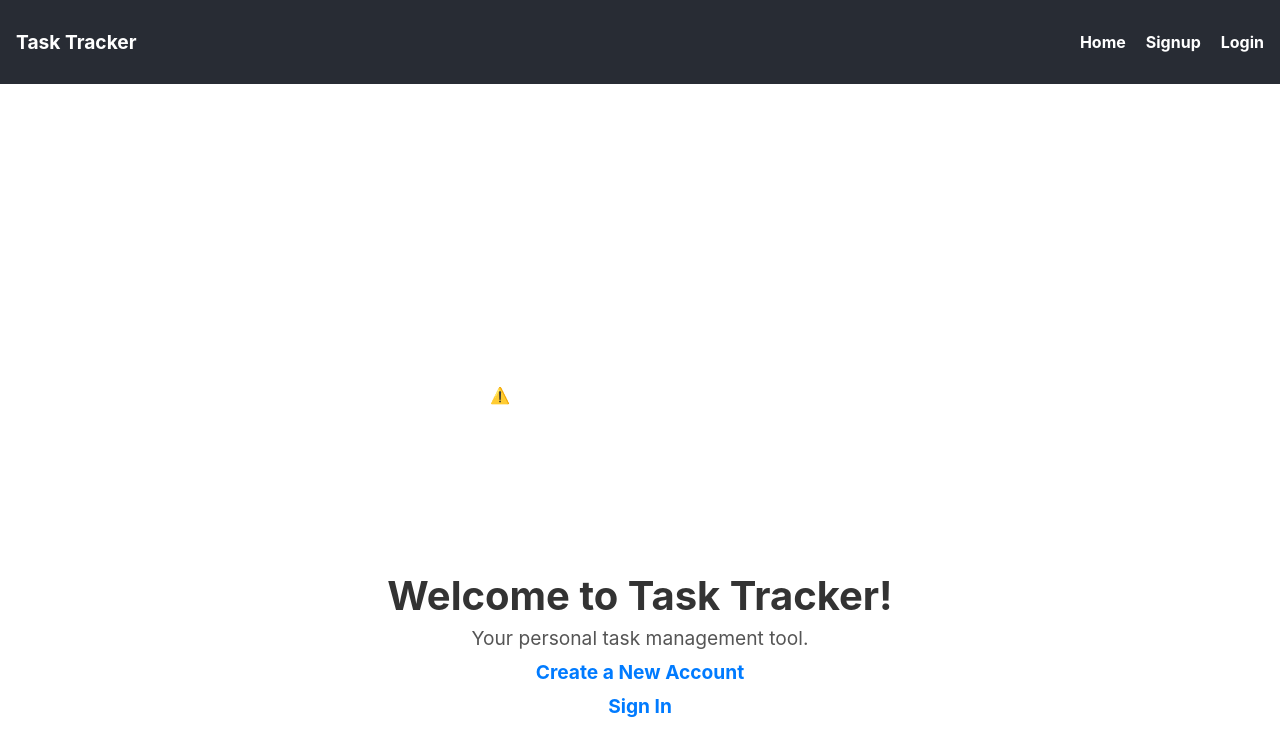
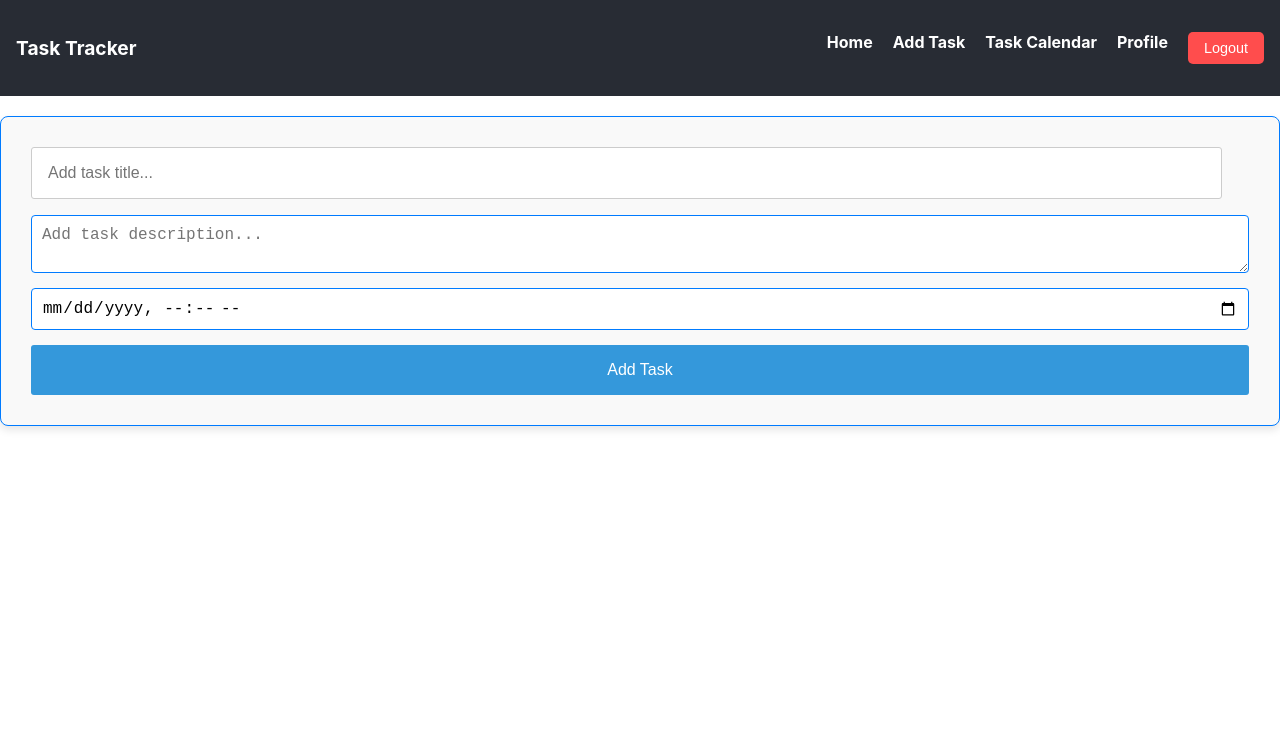
Before and after one commit to coder-mahi/SCOE_CSE_Sem_3, a React (Create React App) app in the folder CEP/task-tracker/: page /addtask in a window 1280 px wide. Before the commit this address led to /defaultpage. Shown: the top 756 px of the page. Built offline with nearby package versions, Linux system fonts and the light colour scheme; no server answers; sample sign-in values are in the browser's storage.

Commit message:
Log out after refresh issue solved

```diff
--- a/CEP/task-tracker/src/App.js
+++ b/CEP/task-tracker/src/App.js
@@ -1,3 +1,96 @@
+// import React, { useState, useEffect } from 'react';
+// import { BrowserRouter as Router, Route, Routes, Navigate } from 'react-router-dom';
+// import AddTask from './components/AddTask';
+// import TaskList from './components/TaskList';
+// import Footer from './components/Footer';
+// import Signup from './components/Signup';
+// import Login from './components/Login';
+// import Navbar from './components/Navbar';
+// import DefaultPage from './components/DefaultPage';
+// import './App.css';
+// import Profile from './components/Profile';
+// import TaskCalendar from './components/TaskCalendar';
+
+// const App = () => {
+//     const [tasks, setTasks] = useState([]); // State to store tasks
+//     const [isLoggedIn, setIsLoggedIn] = useState(false); // State to manage login status
+
+//     // Function to add a task
+//     const addTask = (task) => {
+//         const id = Math.floor(Math.random() * 10000) + 1; // Generate a random ID for the task
+//         const newTask = {
+//             id,
+//             ...task,
+//             createdAt: new Date().toLocaleString() // Add the current date and time as task creation time
+//         };
+//         setTasks([...tasks, newTask]); // Update the tasks state
+//     };
+
+//     // Function to delete a task
+//     const deleteTask = (id) => {
+//         setTasks(tasks.filter((task) => task.id !== id)); // Filter out the deleted task
+//     };
+
+//     // Check for due reminders every minute
+//     useEffect(() => {
+//         const intervalId = setInterval(() => {
+//             const now = new Date();
+//             tasks.forEach((task) => {
+//                 const reminderTime = new Date(task.reminderTime);
+//                 if (now >= reminderTime && !task.notified) {
+//                     alert(`Reminder: ${task.title} is due now!`);
+//                     task.notified = true; // Mark the task as notified
+//                 }
+//             });
+//         }, 60000); // Check every minute
+
+//         return () => clearInterval(intervalId); // Cleanup interval on component unmount
+//     }, [tasks]);
+
+//     // Function to handle login
+//     const handleLogin = () => {
+//         setIsLoggedIn(true); // Set login status to true
+//     };
+
+//     // Function to handle logout
+//     const handleLogout = () => {
+//         setIsLoggedIn(false); // Set login status to false
+//         localStorage.removeItem('token'); // Remove token from local storage
+//     };
+
+//     return (
+//         <Router>
+//             <div className="container">
+//                 {/* Pass props to Navbar */}
+//                 <Navbar isLoggedIn={isLoggedIn} onLogout={handleLogout} />
+
+//                 <Routes>
+//                     <Route path="/defaultpage" element={isLoggedIn ? <Navigate to="/home" /> : <DefaultPage />} />
+//                     <Route path="/signup" element={isLoggedIn ? <Navigate to="/home" /> : <Signup onSignup={handleLogin} />} />
+//                     <Route path="/login" element={isLoggedIn ? <Navigate to="/home" /> : <Login onLogin={handleLogin} />} />
+//                     <Route path="/home" element={isLoggedIn ? (
+//                         <>
+//                             <TaskList tasks={tasks} onDelete={deleteTask} />
+//                             <Footer />
+//                         </>
+//                     ) : (
+//                         <Navigate to="/defaultpage" />
+//                     )} />
+//                     <Route path="/addtask" element={isLoggedIn ? <AddTask onAdd={addTask} /> : <Navigate to="/defaultpage" />} />
+//                     <Route path="*" element={<Navigate to={isLoggedIn ? "/home" : "/defaultpage"} />} />
+//                     <Route path='/profile' element={<Profile/>}></Route>
+
+//                     <Route path="/calendar" element={isLoggedIn ? <TaskCalendar tasks={tasks} /> : <Navigate to="/defaultpage" />} />
+//                     <Route path="*" element={<Navigate to={isLoggedIn ? "/home" : "/defaultpage"} />} />
+//                 </Routes>
+//             </div>
+//         </Router>
+//     );
+// };
+
+// export default App;
+
+// src/App.js
 import React, { useState, useEffect } from 'react';
 import { BrowserRouter as Router, Route, Routes, Navigate } from 'react-router-dom';
 import AddTask from './components/AddTask';
@@ -13,7 +106,9 @@ import TaskCalendar from './components/TaskCalendar';
 
 const App = () => {
     const [tasks, setTasks] = useState([]); // State to store tasks
-    const [isLoggedIn, setIsLoggedIn] = useState(false); // State to manage login status
+    const [isLoggedIn, setIsLoggedIn] = useState(
+        localStorage.getItem('isLoggedIn') === 'true' || false
+    ); // Persist login status
 
     // Function to add a task
     const addTask = (task) => {
@@ -21,40 +116,46 @@ const App = () => {
         const newTask = {
             id,
             ...task,
-            createdAt: new Date().toLocaleString() // Add the current date and time as task creation time
+            createdAt: new Date().toLocaleString(), // Add the current date and time as task creation time
+            notified: false, // Initialize notified status
         };
-        setTasks([...tasks, newTask]); // Update the tasks state
+        setTasks((prevTasks) => [...prevTasks, newTask]); // Update the tasks state
     };
 
     // Function to delete a task
     const deleteTask = (id) => {
-        setTasks(tasks.filter((task) => task.id !== id)); // Filter out the deleted task
+        setTasks((prevTasks) => prevTasks.filter((task) => task.id !== id)); // Filter out the deleted task
     };
 
     // Check for due reminders every minute
     useEffect(() => {
         const intervalId = setInterval(() => {
+            setTasks((prevTasks) =>
+                prevTasks.map((task) => {
                     const now = new Date();
-            tasks.forEach((task) => {
                     const reminderTime = new Date(task.reminderTime);
                     if (now >= reminderTime && !task.notified) {
                         alert(`Reminder: ${task.title} is due now!`);
-                    task.notified = true; // Mark the task as notified
+                        return { ...task, notified: true }; // Mark the task as notified
                     }
-            });
+                    return task;
+                })
+            );
         }, 60000); // Check every minute
 
         return () => clearInterval(intervalId); // Cleanup interval on component unmount
-    }, [tasks]);
+    }, []);
 
     // Function to handle login
     const handleLogin = () => {
         setIsLoggedIn(true); // Set login status to true
+        localStorage.setItem('isLoggedIn', 'true'); // Save login status to localStorage
     };
 
     // Function to handle logout
     const handleLogout = () => {
         setIsLoggedIn(false); // Set login status to false
+        localStorage.removeItem('isLoggedIn'); // Remove login status from localStorage
         localStorage.removeItem('token'); // Remove token from local storage
     };
 
@@ -65,23 +166,86 @@ const App = () => {
                 <Navbar isLoggedIn={isLoggedIn} onLogout={handleLogout} />
 
                 <Routes>
-                    <Route path="/defaultpage" element={isLoggedIn ? <Navigate to="/home" /> : <DefaultPage />} />
-                    <Route path="/signup" element={isLoggedIn ? <Navigate to="/home" /> : <Signup onSignup={handleLogin} />} />
-                    <Route path="/login" element={isLoggedIn ? <Navigate to="/home" /> : <Login onLogin={handleLogin} />} />
-                    <Route path="/home" element={isLoggedIn ? (
+                    <Route
+                        path="/defaultpage"
+                        element={
+                            isLoggedIn ? <Navigate to="/home" /> : <DefaultPage />
+                        }
+                    />
+                    <Route
+                        path="/signup"
+                        element={
+                            isLoggedIn ? (
+                                <Navigate to="/home" />
+                            ) : (
+                                <Signup onSignup={handleLogin} />
+                            )
+                        }
+                    />
+                    <Route
+                        path="/login"
+                        element={
+                            isLoggedIn ? (
+                                <Navigate to="/home" />
+                            ) : (
+                                <Login onLogin={handleLogin} />
+                            )
+                        }
+                    />
+                    <Route
+                        path="/home"
+                        element={
+                            isLoggedIn ? (
                                 <>
                                     <TaskList tasks={tasks} onDelete={deleteTask} />
                                     <Footer />
                                 </>
                             ) : (
                                 <Navigate to="/defaultpage" />
-                    )} />
-                    <Route path="/addtask" element={isLoggedIn ? <AddTask onAdd={addTask} /> : <Navigate to="/defaultpage" />} />
-                    <Route path="*" element={<Navigate to={isLoggedIn ? "/home" : "/defaultpage"} />} />
-                    <Route path='/profile' element={<Profile/>}></Route>
-
-                    <Route path="/calendar" element={isLoggedIn ? <TaskCalendar tasks={tasks} /> : <Navigate to="/defaultpage" />} />
-                    <Route path="*" element={<Navigate to={isLoggedIn ? "/home" : "/defaultpage"} />} />
+                            )
+                        }
+                    />
+                    <Route
+                        path="/addtask"
+                        element={
+                            isLoggedIn ? (
+                                <AddTask onAdd={addTask} />
+                            ) : (
+                                <Navigate to="/defaultpage" />
+                            )
+                        }
+                    />
+                    <Route
+                        path="/calendar"
+                        element={
+                            isLoggedIn ? (
+                                <TaskCalendar tasks={tasks} />
+                            ) : (
+                                <Navigate to="/defaultpage" />
+                            )
+                        }
+                    />
+                    <Route
+                        path="/profile"
+                        element={
+                            isLoggedIn ? (
+                                <Profile />
+                            ) : (
+                                <Navigate to="/defaultpage" />
+                            )
+                        }
+                    />
+                    {/* Catch-all route should be defined only once at the end */}
+                    <Route
+                        path="*"
+                        element={
+                            isLoggedIn ? (
+                                <Navigate to="/home" />
+                            ) : (
+                                <Navigate to="/defaultpage" />
+                            )
+                        }
+                    />
                 </Routes>
             </div>
         </Router>
--- a/CEP/task-tracker/src/css/DefaultPage.css
+++ b/CEP/task-tracker/src/css/DefaultPage.css
@@ -1,10 +1,11 @@
 .default-page {
-  display: flex; /* Use flexbox for centering */
-  flex-direction: column; /* Stack items vertically */
-  align-items: center; /* Center items horizontally */
-  justify-content: center; /* Center items vertically */
-  min-height: 100vh; /* Full viewport height */
-  text-align: center; /* Center the text */
+  display: flex;
+  flex-direction: column;
+  align-items: center;
+  justify-content: flex-start;
+  min-height: 100vh;
+  text-align: center;
+  flex-wrap: nowrap;
 }
 
 .lottie-animation {
```
Lines whose indentation alone changed are shown as unchanged.
